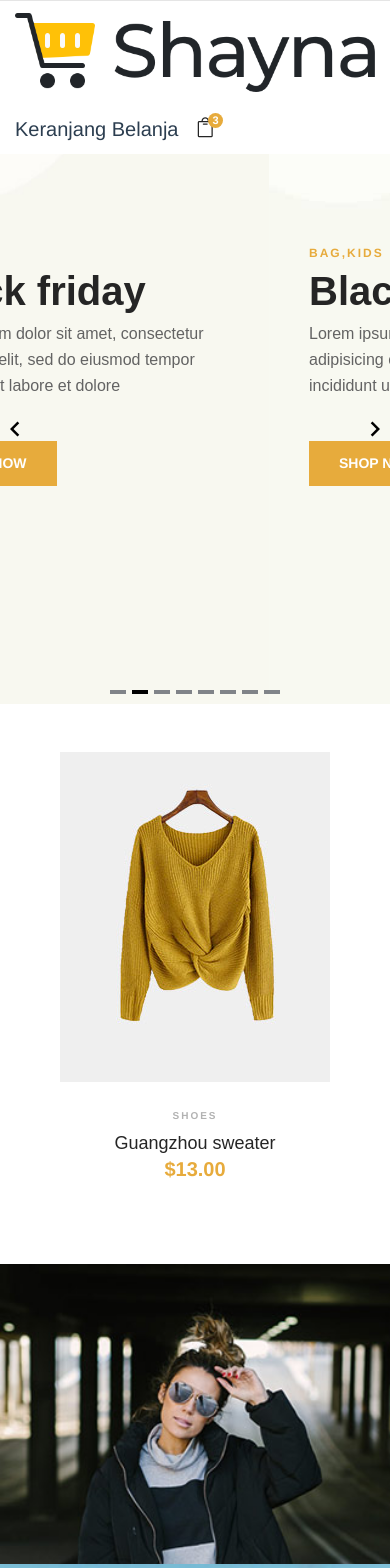
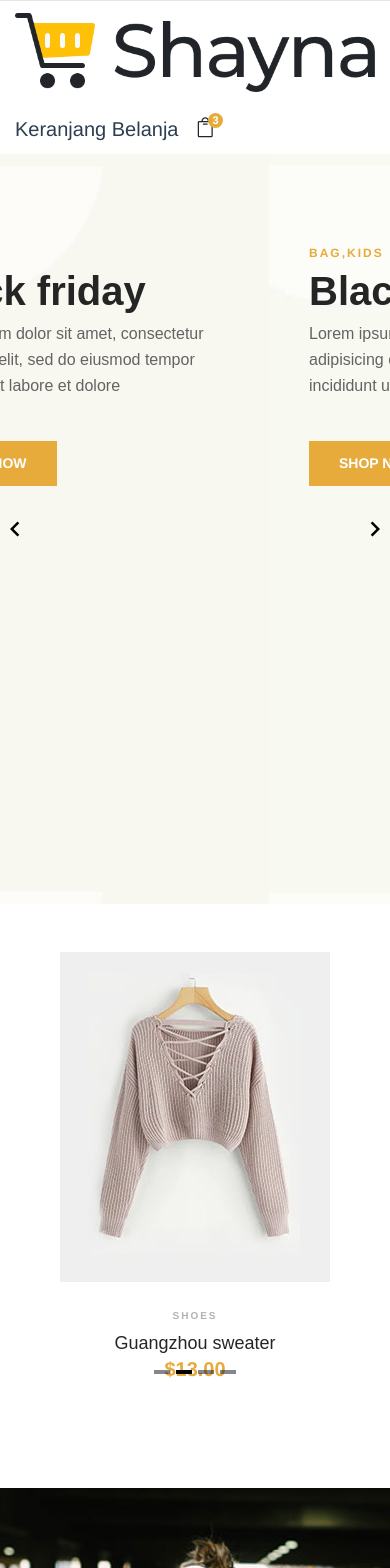
Before and after one commit to fairusatoir/web-store-fe, a Vue app: page / in a window 390 px wide. Shown: the top 1568 px of the page. Built offline with nearby package versions, Linux system fonts and the light colour scheme; some icons are missing; a web font is replaced by a local one.

Commit message:
fix: fixing carousel and media query

```diff
--- a/src/components/Hero.vue
+++ b/src/components/Hero.vue
@@ -4,14 +4,13 @@
     <carousel
       class="hero-items"
       :items="1"
-      :nav="false"
       :autoplay="5000"
       :wrap-around="true"
     >
       <slide v-for="slide in slides" :key="slide">
         <div
           class="single-hero-items set-bg"
-          :style="{ backgroundImage: `url('${slide.image}')` }"
+          :style="{ backgroundImage: `url('${slide}')` }"
         >
           <div class="container">
             <div class="row content-text-items">
@@ -30,7 +29,6 @@
       </slide>
       <template #addons>
         <navigation />
-        <pagination />
       </template>
     </carousel>
   </section>
@@ -38,48 +36,19 @@
 </template>
 
 <script>
-import { ref } from "vue";
 import "vue3-carousel/dist/carousel.css";
-import { Carousel, Slide, Pagination, Navigation } from "vue3-carousel";
+import { Carousel, Slide, Navigation } from "vue3-carousel";
 export default {
   // eslint-disable-next-line
   name: "Hero",
   components: {
     Carousel,
     Slide,
-    Pagination,
     Navigation,
   },
-  setup() {
-    const slides = ref([
-      {
-        image: "/img/hero-1.jpg",
-      },
-      {
-        image: "/img/hero-2.jpg",
-      },
-      {
-        image: "/img/hero-1.jpg",
-      },
-      {
-        image: "/img/hero-2.jpg",
-      },
-      {
-        image: "/img/hero-1.jpg",
-      },
-      {
-        image: "/img/hero-2.jpg",
-      },
-      {
-        image: "/img/hero-1.jpg",
-      },
-      {
-        image: "/img/hero-2.jpg",
-      },
-    ]);
-
+  data() {
     return {
-      slides,
+      slides: ["/img/hero-1.jpg", "/img/hero-2.jpg"],
     };
   },
 };
@@ -96,7 +65,7 @@ export default {
 
 .set-bg {
   width: 100%;
-  height: 550px;
+  height: 750px;
 }
 
 @media (max-width: 768px) {
--- a/src/components/ProductBanner.vue
+++ b/src/components/ProductBanner.vue
@@ -9,7 +9,7 @@
             :breakpoints="breakpoints"
             :dots="false"
             :nav="false"
-            :autoplay="false"
+            :autoplay="4000"
             :wrap-around="true"
           >
             <slide
@@ -36,6 +36,11 @@
                 </div>
               </div>
             </slide>
+            <template #addons>
+              <div class="mt-4">
+                <Pagination />
+              </div>
+            </template>
           </carousel>
         </div>
       </div>
@@ -45,12 +50,13 @@
 
 <script>
 import "vue3-carousel/dist/carousel.css";
-import { Carousel, Slide } from "vue3-carousel";
+import { Carousel, Slide, Pagination } from "vue3-carousel";
 export default {
   name: "ProductBanner",
   components: {
     Carousel,
     Slide,
+    Pagination,
   },
   data() {
     return {
@@ -67,7 +73,11 @@ export default {
       // breakpoints are mobile first
       // any settings not specified will fallback to the carousel settings
       breakpoints: {
-        1200: {
+        768: {
+          itemsToShow: 2,
+          snapAlign: "start",
+        },
+        1440: {
           itemsToShow: 3,
           snapAlign: "start",
         },
@@ -78,7 +88,7 @@ export default {
 </script>
 
 <style scoped>
-@media only screen and (min-width: 768px) {
+@media only screen and (min-width: 1024px) {
   .product-wrapper .pi-pic img {
     height: 650px;
   }
```
